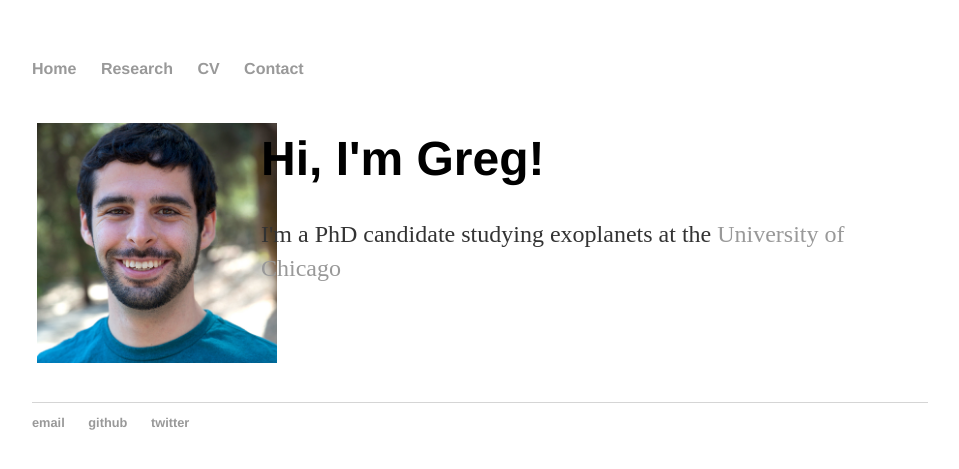
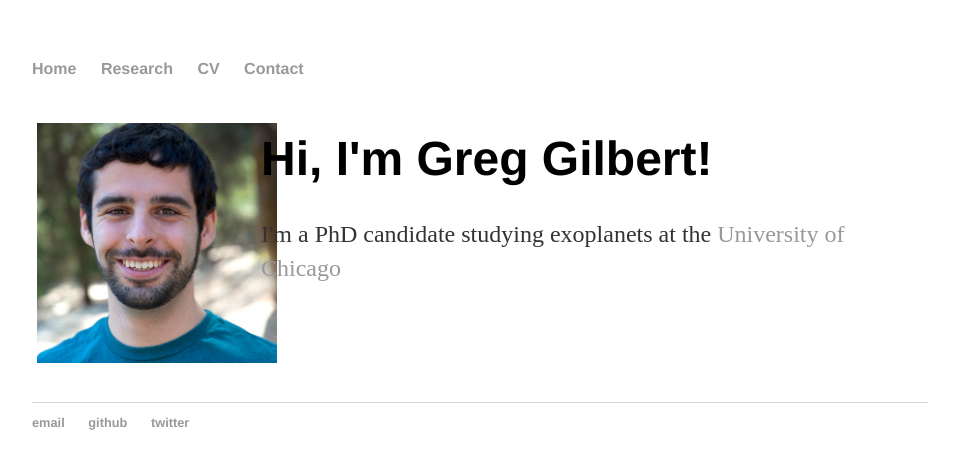
Before and after one commit to gjgilbert/gjgilbert.github.io, a Jekyll site: the page built from index.html, in a window 1280 px wide. Shown: the top 469 px of the page, without its empty margins (160-1119 px from the left). Built offline with Jekyll 4.4.1, drawn with Linux system fonts in a browser that asks for light colours.

Commit message:
Update index.html

```diff
--- a/index.html
+++ b/index.html
@@ -36,7 +36,7 @@ title: Greg Gilbert
 		<p><img src="headshot.jpg" width="240", height="240"></p>
 	  </div>
 	  <div class="column right">
-	    <h1>Hi, I'm Greg!</h1>
+	    <h1>Hi, I'm Greg Gilbert!</h1>
 	    <p>I'm a PhD candidate studying exoplanets at the <a href="https://astrophysics.uchicago.edu/">University of Chicago</a></p>
 	  </div>
 	</div>
```
